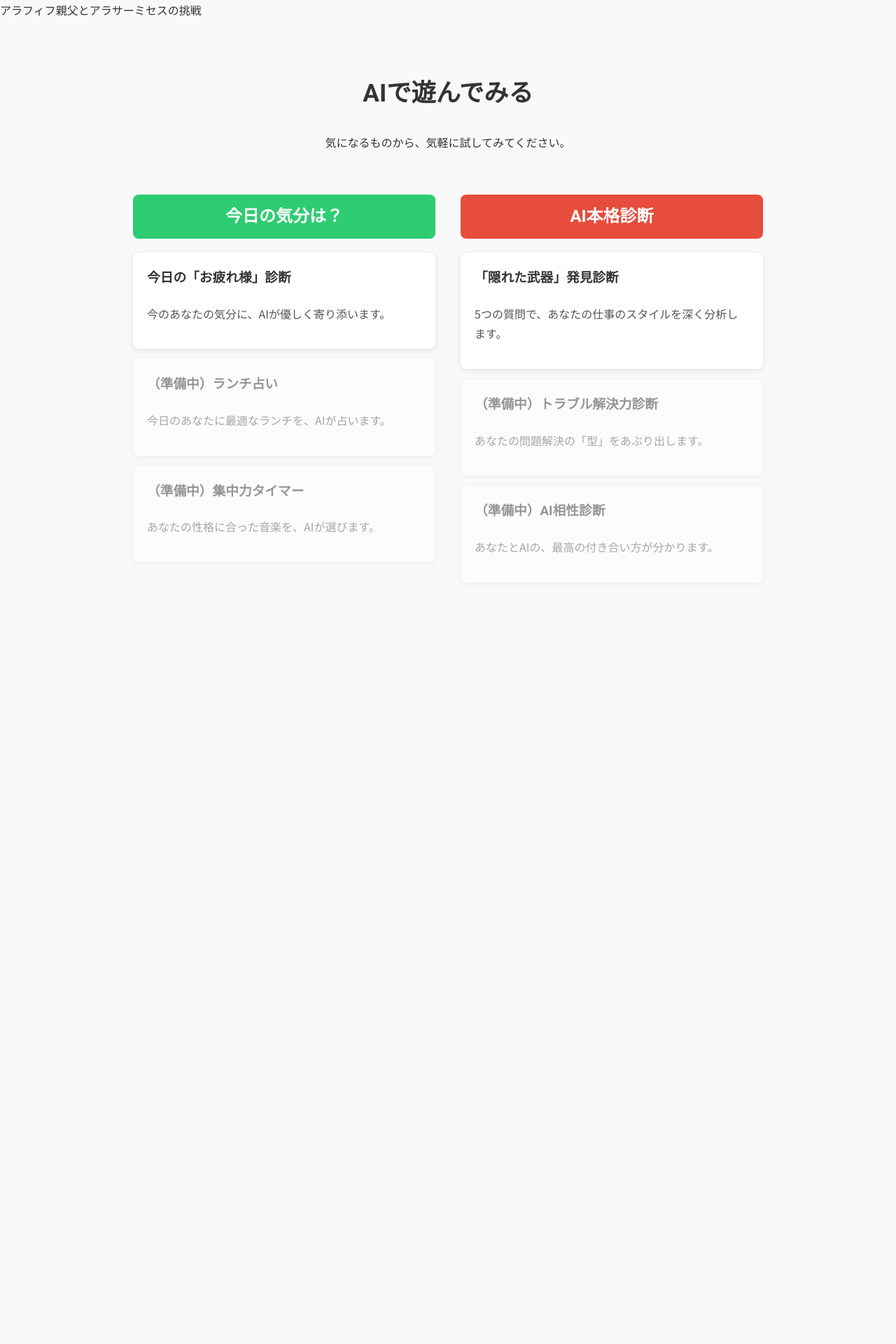
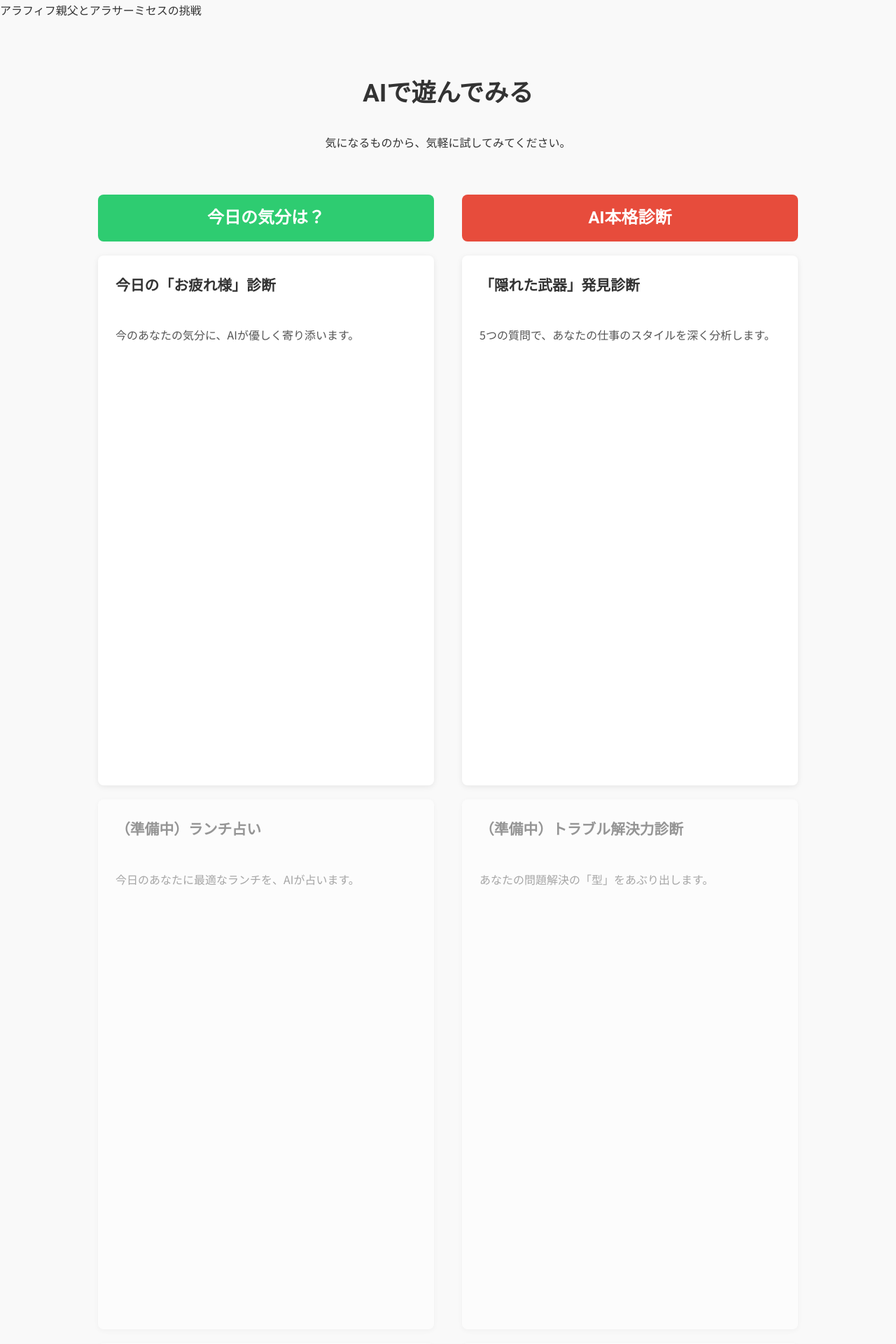
Before and after one commit to 0513reo/reo, a Jekyll site: the page built from shindan-category.html, in a window 1280 px wide. Shown: the top 1920 px of the page at 70% size. Built offline with Jekyll 4.4.1, drawn with Linux system fonts in a browser that asks for light colours; before the commit the page ends 900 px from its top, so only the background shows below that.

Commit message:
Add files via upload

```diff
--- a/shindan-category.html
+++ b/shindan-category.html
@@ -2,29 +2,77 @@
 layout: default
 title: "AIで遊んでみる - 診断メニュー"
 ---
+
+<!-- このページだけの特別なデザイン -->
 <style>
-.category-container { max-width: 900px; margin: 30px auto; padding: 20px; }
-.category-grid { display: flex; justify-content: space-between; flex-wrap: wrap; gap: 30px; }
-.category-column { width: 100%; } /* ★★★ ここのスペルミスを修正しました ★★★ */
-.category-column h2 { text-align: center; color: #fff; padding: 10px; border-radius: 8px; }
+.category-container {
+    max-width: 1000px; /* コンテナの幅を少し広げます */
+    margin: 30px auto;
+    padding: 20px;
+}
+.category-header {
+    text-align: center;
+    margin-bottom: 40px;
+}
+.category-header h1 {
+    font-size: 2.2em;
+}
+.category-grid {
+    display: grid;
+    /* PCでは2列、スマホでは1列になるように設定 */
+    grid-template-columns: 1fr;
+    gap: 40px;
+}
+/* PC (幅が768px以上) の場合の設定 */
+@media (min-width: 768px) {
+    .category-grid {
+        grid-template-columns: 1fr 1fr;
+    }
+}
+.category-column h2 {
+    text-align: center;
+    color: #fff;
+    padding: 12px;
+    border-radius: 8px;
+    font-size: 1.5em;
+    margin-bottom: 20px;
+}
 .casual-title { background-color: #2ecc71; } /* お遊び系は緑 */
 .serious-title { background-color: #e74c3c; } /* 本格系は赤 */
-.shindan-link-card { display: block; color: #333; text-decoration: none; background-color: #fff; padding: 20px; margin-bottom: 15px; border-radius: 8px; box-shadow: 0 2px 8px rgba(0,0,0,0.1); transition: all 0.2s ease; }
-.shindan-link-card:hover { transform: translateY(-3px); box-shadow: 0 5px 15px rgba(0,0,0,0.15); }
-.shindan-link-card h3 { margin-top: 0; }
-.shindan-link-card p { color: #555; }
 
-/* PCで見た時だけ、2列にするための設定 */
-@media (min-width: 768px) {
-    .category-column {
-        width: 48%;
-    }
+.shindan-link-card {
+    display: block;
+    color: #333;
+    text-decoration: none;
+    background-color: #fff;
+    padding: 25px;
+    margin-bottom: 20px;
+    border-radius: 8px;
+    box-shadow: 0 2px 8px rgba(0,0,0,0.08);
+    transition: all 0.2s ease-in-out;
+    height: 100%; /* 高さを揃えるための準備 */
+    min-height: 130px; /* カードの最低限の高さを確保 */
+    display: flex;
+    flex-direction: column;
+}
+.shindan-link-card:hover {
+    transform: translateY(-4px);
+    box-shadow: 0 6px 20px rgba(0,0,0,0.12);
+}
+.shindan-link-card h3 {
+    margin-top: 0;
+    font-size: 1.3em;
+}
+.shindan-link-card p {
+    color: #555;
+    flex-grow: 1; /* 本文が伸びて高さを揃える */
 }
 </style>
 
+
 <div class="category-container">
-    <header style="text-align:center; margin-bottom: 40px;">
-        <h1 style="font-size: 2.2em;">AIで遊んでみる</h1>
+    <header class="category-header">
+        <h1>AIで遊んでみる</h1>
         <p>気になるものから、気軽に試してみてください。</p>
     </header>
 
@@ -32,25 +80,41 @@ title: "AIで遊んでみる - 診断メニュー"
         <!-- 左カラム：お遊び系診断 -->
         <div class="category-column">
             <h2 class="casual-title">今日の気分は？</h2>
+
             <a href="{{ site.baseurl }}/shindan-entrance.html" class="shindan-link-card">
                 <h3>今日の「お疲れ様」診断</h3>
                 <p>今のあなたの気分に、AIが優しく寄り添います。</p>
             </a>
-            <!-- ▼▼▼ 今後、ここに追加していく ▼▼▼ -->
-            <a href="#" class="shindan-link-card" style="opacity:0.5; cursor:not-allowed;"><h3>（準備中）ランチ占い</h3><p>今日のあなたに最適なランチを、AIが占います。</p></a>
-            <a href="#" class="shindan-link-card" style="opacity:0.5; cursor:not-allowed;"><h3>（準備中）集中力タイマー</h3><p>あなたの性格に合った音楽を、AIが選びます。</p></a>
+
+            <a href="#" class="shindan-link-card" style="opacity:0.5; cursor:not-allowed;">
+                <h3>（準備中）ランチ占い</h3>
+                <p>今日のあなたに最適なランチを、AIが占います。</p>
+            </a>
+
+            <a href="#" class="shindan-link-card" style="opacity:0.5; cursor:not-allowed;">
+                <h3>（準備中）集中力タイマー</h3>
+                <p>あなたの性格に合った音楽を、AIが選びます。</p>
+            </a>
         </div>
 
         <!-- 右カラム：本格分析系診断 -->
         <div class="category-column">
             <h2 class="serious-title">AI本格診断</h2>
+
             <a href="{{ site.baseurl }}/shindan-job.html" class="shindan-link-card">
                 <h3>「隠れた武器」発見診断</h3>
                 <p>5つの質問で、あなたの仕事のスタイルを深く分析します。</p>
             </a>
-            <!-- ▼▼▼ 今後、ここに追加していく ▼▼▼ -->
-            <a href="#" class="shindan-link-card" style="opacity:0.5; cursor:not-allowed;"><h3>（準備中）トラブル解決力診断</h3><p>あなたの問題解決の「型」をあぶり出します。</p></a>
-            <a href="#" class="shindan-link-card" style="opacity:0.5; cursor:not-allowed;"><h3>（準備中）AI相性診断</h3><p>あなたとAIの、最高の付き合い方が分かります。</p></a>
+
+            <a href="#" class="shindan-link-card" style="opacity:0.5; cursor:not-allowed;">
+                <h3>（準備中）トラブル解決力診断</h3>
+                <p>あなたの問題解決の「型」をあぶり出します。</p>
+            </a>
+
+            <a href="#" class="shindan-link-card" style="opacity:0.5; cursor:not-allowed;">
+                <h3>（準備中）AI相性診断</h3>
+                <p>あなたとAIの、最高の付き合い方が分かります。</p>
+            </a>
         </div>
     </div>
 </div>
```
Also changed, not shown: index.html (+2 -7 lines).
